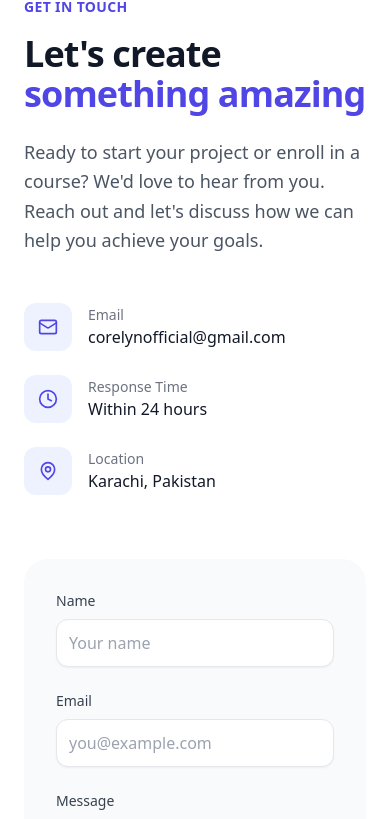
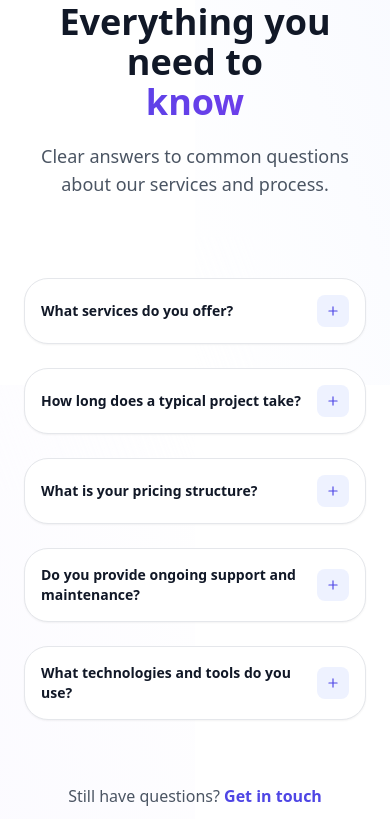
Before and after one commit to Aashra55/Corelyn, a Next.js app: page / in a window 390 px wide. Shown: the part 7130-7949 px from the top of the page. Built offline with nearby package versions, Linux system fonts and the light colour scheme.

Commit message:
Added FAQ section and layout fixes

```diff
--- /dev/null
+++ b/Components/landing/FAQSection.jsx
@@ -0,0 +1,139 @@
+'use client';
+
+import React, { useState } from 'react';
+import { motion, AnimatePresence } from 'framer-motion';
+import { Plus, Minus } from 'lucide-react';
+
+const faqData = [
+  {
+    question: 'What services do you offer?',
+    answer:
+      'We offer comprehensive digital solutions including graphic design, web development, collaborative programs, and professional training to help businesses grow effectively.',
+  },
+  {
+    question: 'How long does a typical project take?',
+    answer:
+      'Timelines depend on scope. Simple websites take 2–4 weeks, while complex applications may take 8–12 weeks. Full timelines are shared upfront.',
+  },
+  {
+    question: 'What is your pricing structure?',
+    answer:
+      'Pricing is tailored to your needs. We offer fixed-price, hourly, and retainer-based models depending on project scope and requirements.',
+  },
+  {
+    question: 'Do you provide ongoing support and maintenance?',
+    answer:
+      'Yes, we offer long-term support including updates, monitoring, security patches, and technical assistance.',
+  },
+  {
+    question: 'What technologies and tools do you use?',
+    answer:
+      'We use modern technologies like React, Next.js, Node.js, and professional design tools such as Figma and Adobe Suite.',
+  },
+];
+
+export default function FAQSection() {
+  const [openIndex, setOpenIndex] = useState(null);
+
+  const toggleFAQ = (index) => {
+    setOpenIndex(openIndex === index ? null : index);
+  };
+
+  return (
+    <section id="faq" className="py-24 bg-white relative overflow-hidden">
+      {/* Background accents */}
+      <div className="absolute inset-0 opacity-40 pointer-events-none">
+        <div className="absolute top-0 right-0 w-1/2 h-1/2 bg-gradient-to-bl from-indigo-50 to-transparent" />
+        <div className="absolute bottom-0 left-0 w-1/2 h-1/2 bg-gradient-to-tr from-violet-50 to-transparent" />
+      </div>
+
+      <div className="relative z-10 max-w-6xl mx-auto px-6 sm:px-8">
+        {/* Header */}
+        <motion.div
+          initial={{ opacity: 0, y: 20 }}
+          whileInView={{ opacity: 1, y: 0 }}
+          viewport={{ once: true }}
+          transition={{ duration: 0.6 }}
+          className="text-center mb-20"
+        >
+          <span className="text-sm font-semibold text-indigo-600 uppercase tracking-wide">
+            FAQ
+          </span>
+
+          <h2 className="mt-4 text-4xl sm:text-5xl font-bold text-gray-900">
+            Everything you need to{' '}
+            <span className="block bg-gradient-to-r from-indigo-600 to-violet-600 bg-clip-text text-transparent">
+              know
+            </span>
+          </h2>
+
+          <p className="mt-5 text-lg text-gray-600 max-w-2xl mx-auto">
+            Clear answers to common questions about our services and process.
+          </p>
+        </motion.div>
+
+        {/* FAQ List */}
+        <div className="space-y-6">
+          {faqData.map((faq, index) => {
+            const isOpen = openIndex === index;
+
+            return (
+              <div
+                key={index}
+                className="border border-gray-200 rounded-3xl bg-white shadow-sm hover:shadow-md transition-all overflow-hidden"
+              >
+                <button
+                  onClick={() => toggleFAQ(index)}
+                  className="w-full flex items-center justify-between px-4 sm:px-8 py-4 sm:py-6 text-left hover:bg-gray-50 transition"
+                >
+                  <span className="text-sm sm:text-xl font-semibold text-gray-900 pr-4">
+                    {faq.question}
+                  </span>
+
+                  <span className="flex-shrink-0 w-8 h-8 sm:w-10 sm:h-10 flex items-center justify-center rounded-lg bg-indigo-50">
+                    {isOpen ? (
+                      <Minus className="w-3.5 h-3.5 sm:w-5 sm:h-5 text-indigo-600" />
+                    ) : (
+                      <Plus className="w-3.5 h-3.5 sm:w-5 sm:h-5 text-indigo-600" />
+                    )}
+                  </span>
+                </button>
+
+                <AnimatePresence initial={false}>
+                  {isOpen && (
+                    <motion.div
+                      initial={{ height: 0, opacity: 0 }}
+                      animate={{ height: 'auto', opacity: 1 }}
+                      exit={{ height: 0, opacity: 0 }}
+                      transition={{ duration: 0.3, ease: 'easeInOut' }}
+                      className="overflow-hidden bg-indigo-500"
+                    >
+                      <div className="px-8 py-6 border-t border-indigo-100">
+                        <p className="text-white leading-relaxed text-sm sm:text-lg">
+                          {faq.answer}
+                        </p>
+                      </div>
+                    </motion.div>
+                  )}
+                </AnimatePresence>
+              </div>
+            );
+          })}
+        </div>
+
+        {/* CTA */}
+        <div className="mt-16 text-center">
+          <p className="text-gray-600 text-base sm:text-lg">
+            Still have questions?{' '}
+            <a
+              href="#contact"
+              className="font-semibold text-indigo-600 hover:text-indigo-700 underline-offset-2 hover:underline"
+            >
+              Get in touch
+            </a>
+          </p>
+        </div>
+      </div>
+    </section>
+  );
+}
--- a/Components/landing/Navbar.jsx
+++ b/Components/landing/Navbar.jsx
@@ -21,6 +21,7 @@ export default function Navbar() {
     { name: 'Services', href: '#services' },
     { name: 'Work', href: '#work' },
     { name: 'About', href: '#about' },
+    { name: 'FAQ', href: '#faq' },
     { name: 'Contact', href: '#contact' },
   ];
 
--- a/app/page.js
+++ b/app/page.js
@@ -5,6 +5,7 @@ import ServicesSection from '../Components/landing/ServicesSection';
 import WorkSection from '../Components/landing/WorkSection';
 import AboutSection from '../Components/landing/AboutSection';
 // import TestimonialsSection from '../Components/landing/TestimonialsSection';
+import FAQSection from '../Components/landing/FAQSection';
 import ContactSection from '../Components/landing/ContactSection';
 import Footer from '../Components/landing/Footer';
 
@@ -17,6 +18,7 @@ export default function Home() {
       <WorkSection />
       <AboutSection />
       {/* <TestimonialsSection /> */}
+      <FAQSection />
       <ContactSection />
       <Footer />
     </div>
```
Also changed, not shown: 1 other file (tests, documents, lock files or other folders).
